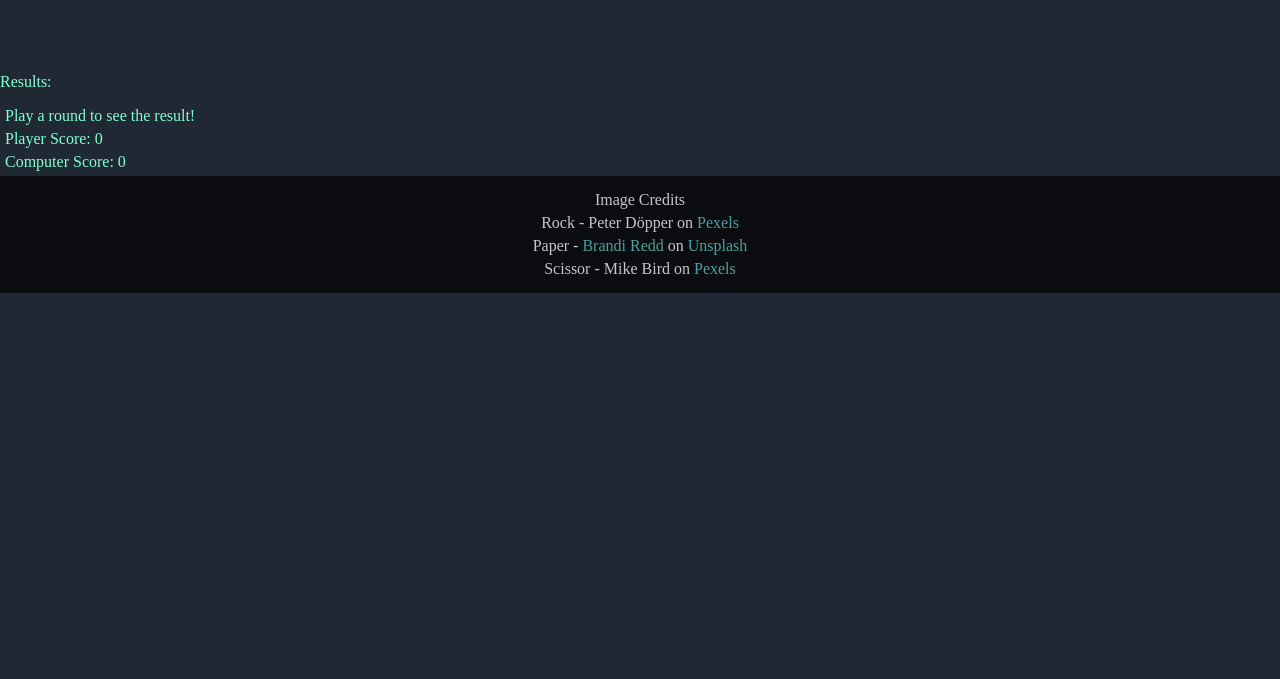
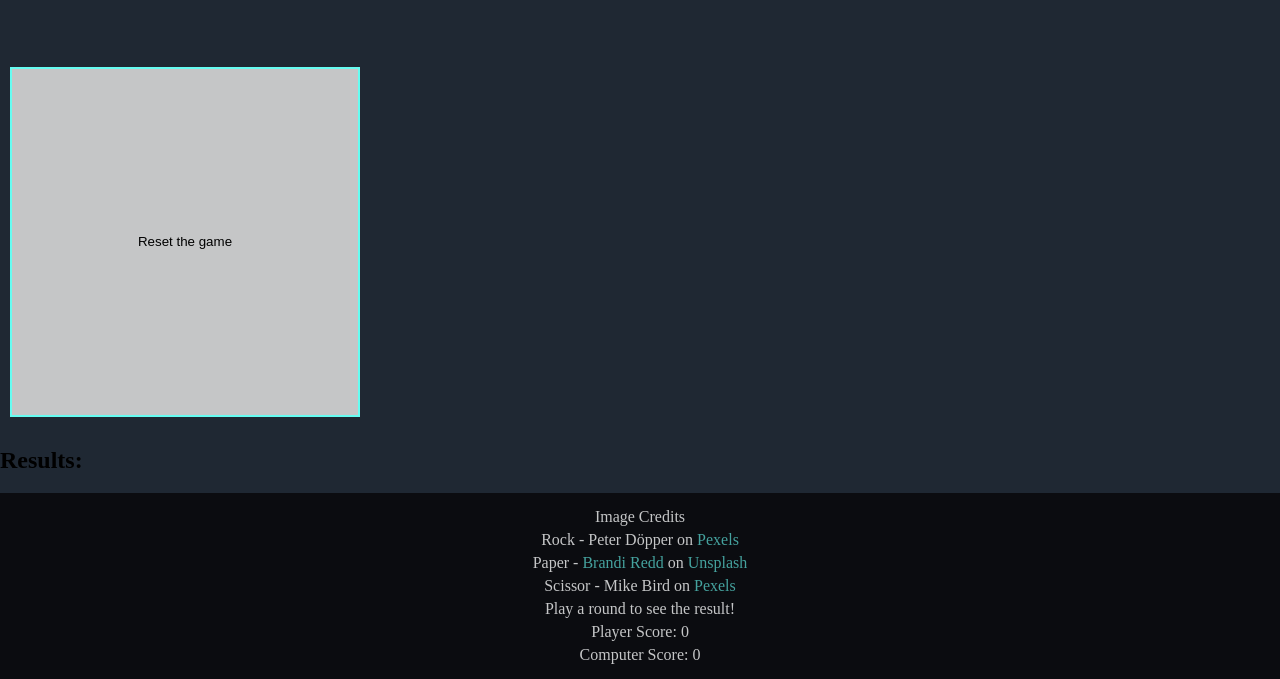
Before and after one commit to bluolightning/odin-rps, a plain HTML site: page index.html in a window 1280 px wide. Shown: the part 514-1193 px from the top of the page. Before the commit the page ends 807 px from the top, so only its background shows below. Drawn offline with Linux system fonts and the light colour scheme.

Commit message:
Finish stylization

```diff
--- a/index.html
+++ b/index.html
@@ -24,11 +24,13 @@
         </button>
     </div>
 
-    <div class="results">
-        <p>Results:</p>
-        <ul>
+    <button class="reset-button">Reset the game</button>
 
-        </ul>
+    <div class="result-board">
+        <h2>Results:</h2>
+        <div class="results">
+            <p class="round-result"></p>
+        </div>
     </div>
 
     <div class="footer">
```
